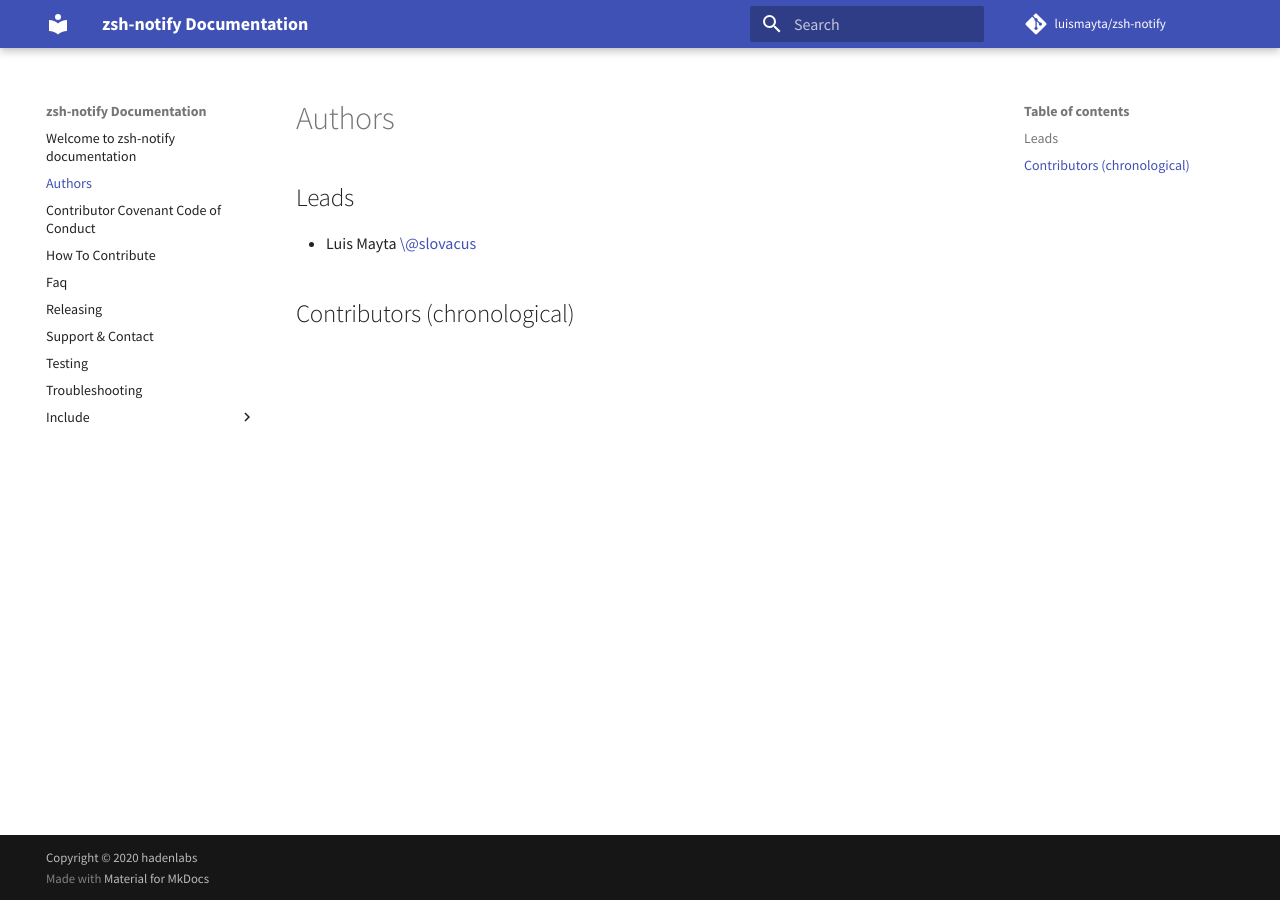
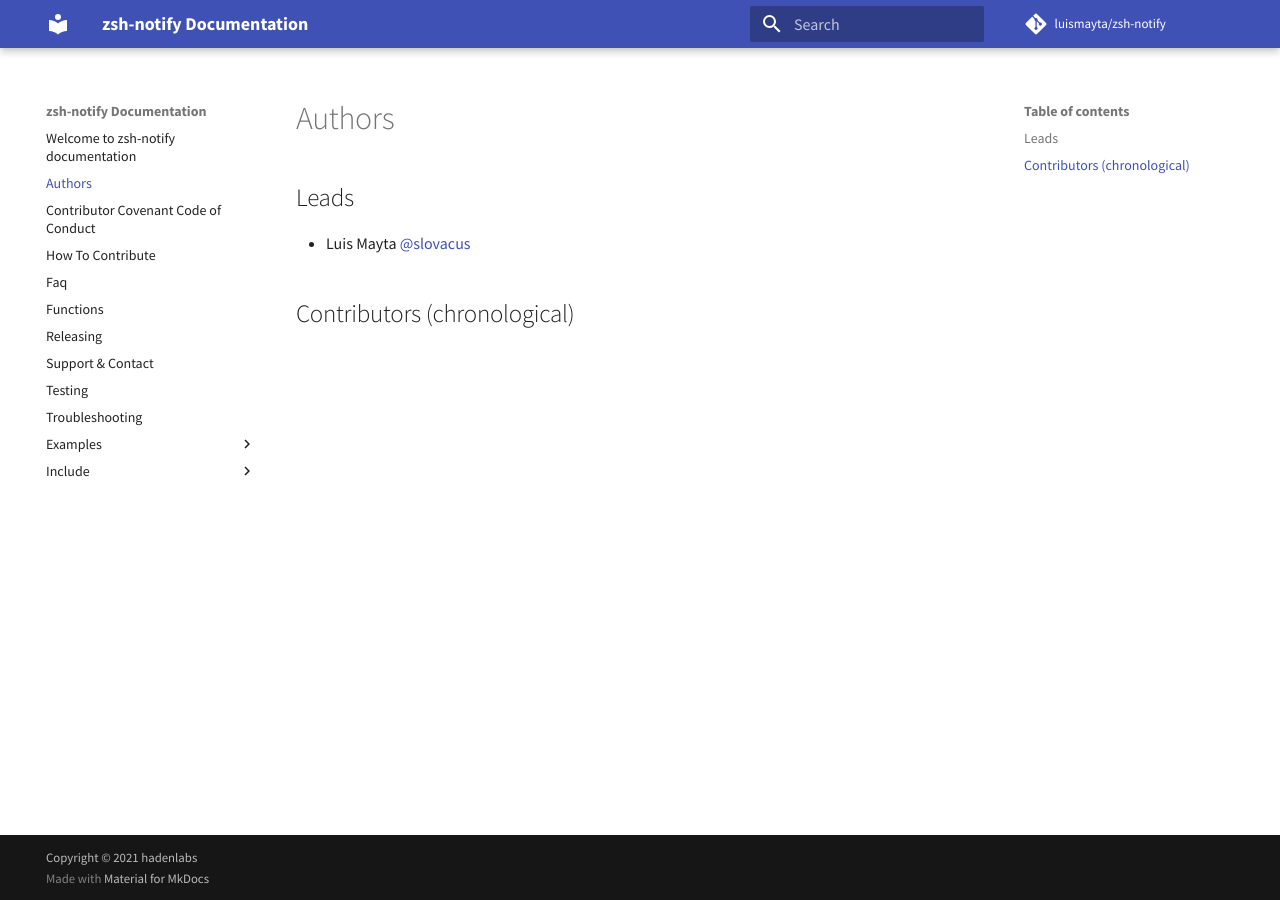
Before and after one commit to luismayta/zsh-notify, an MkDocs documentation site: the page built from docs/authors.md, in a window 1280 px wide. Built offline with MkDocs 1.6.1 and Material for MkDocs 9.7.7, drawn with Linux system fonts in a browser that asks for light colours; comment, search, counter and statistics services are not loaded.

Commit message:
refactor: docs authors and functions (#40)

```diff
--- a/docs/authors.md
+++ b/docs/authors.md
@@ -2,6 +2,6 @@
 
 ## Leads
 
-- Luis Mayta [\@slovacus](https://github.com/luismayta)
+- Luis Mayta [@slovacus](https://github.com/luismayta)
 
 ## Contributors (chronological)
--- /dev/null
+++ b/docs/functions.md
@@ -0,0 +1 @@
+## Functions
--- a/mkdocs.yml
+++ b/mkdocs.yml
@@ -17,7 +17,7 @@
 
 repo_name: 'luismayta/zsh-notify'
 repo_url: 'https://github.com/luismayta/zsh-notify'
-copyright: 'Copyright © 2020 <a href="https://hadenlabs.com">hadenlabs</a>'
+copyright: 'Copyright © 2021 <a href="https://hadenlabs.com">hadenlabs</a>'
 
 google_analytics:
   - ''
```
Also changed, not shown: docs/examples/common.md (added, +1 -0 lines), docs/include/installation/antibody.md (+1 -1 lines).
